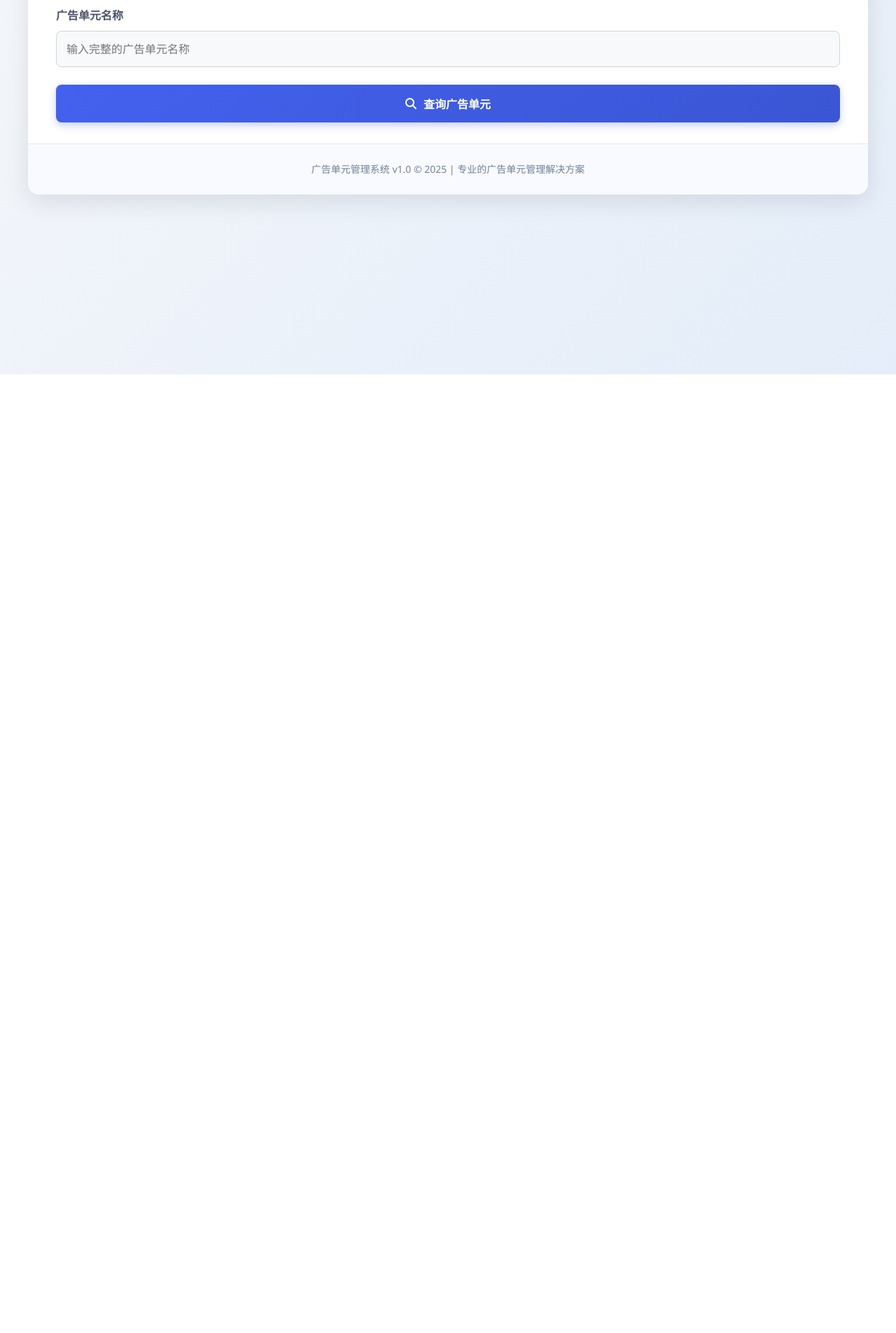
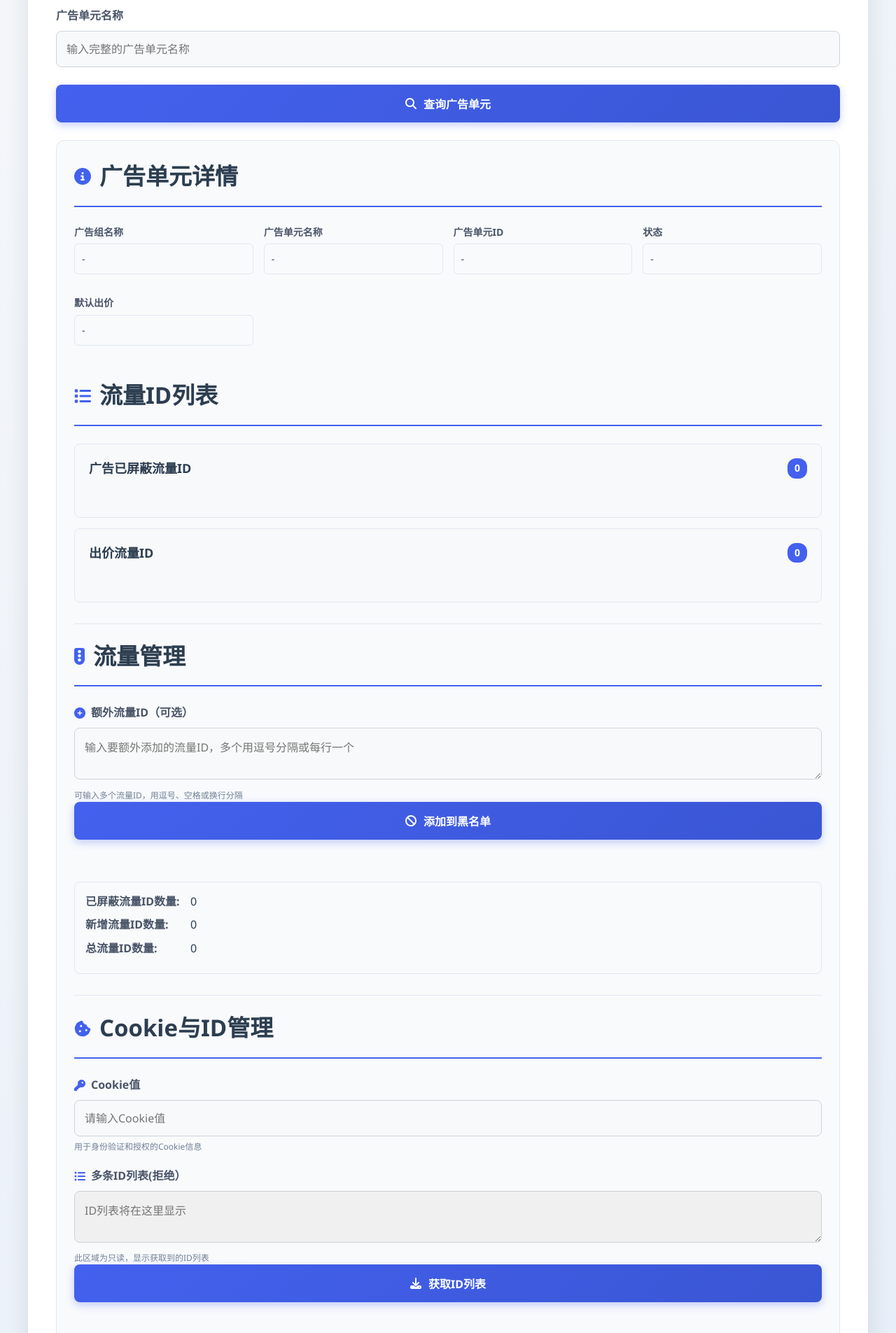
Before and after one commit to Fcy5/CF_datecon, a Flask app: page /mtg_id.html in a window 1280 px wide. Shown: the part 265-2170 px from the top of the page at 70% size. Before the commit the page ends 800 px from the top, so only its background shows below. Run offline with Flask 3, Linux system fonts and the light colour scheme.

Commit message:
Update mtg_id.html

```diff
--- a/templates/mtg_id.html
+++ b/templates/mtg_id.html
@@ -125,6 +125,12 @@
             background: white;
         }
 
+        textarea[readonly] {
+            background-color: #f0f0f0;
+            cursor: not-allowed;
+            border-color: #d0d0d0;
+        }
+
         .btn {
             padding: 15px 30px;
             border-radius: 8px;
@@ -161,7 +167,7 @@
             border-radius: 12px;
             padding: 25px;
             border: 1px solid #e2e8f0;
-            display: none;
+            display: block;
         }
 
         .detail-grid {
@@ -302,7 +308,7 @@
             padding: 15px;
             border-radius: 8px;
             font-weight: 500;
-            display: none;
+            display: block;
         }
 
         .success-message {
@@ -325,7 +331,7 @@
             background: #f8fafc;
             border-radius: 8px;
             border: 1px solid #e2e8f0;
-            display: none;
+            display: block;
         }
 
         .response-detail-item {
@@ -560,7 +566,7 @@
 
                     <div class="response-message" id="response-message"></div>
 
-                    <div class="response-details" id="response-details" style="display: none;">
+                    <div class="response-details" id="response-details" style="display: block;">
                         <div class="response-detail-item">
                             <div class="response-label">已屏蔽流量ID数量:</div>
                             <div id="response-fixed-count">0</div>
@@ -574,6 +580,37 @@
                             <div id="response-total-count">0</div>
                         </div>
                     </div>
+                </div>
+
+                <div class="cookie-management-section" style="margin-top: 30px; padding-top: 20px; border-top: 1px solid #e2e8f0;">
+                    <div class="section-title">
+                        <i class="fas fa-cookie-bite"></i>
+                        <h2>Cookie与ID管理</h2>
+                    </div>
+
+                    <div class="additional-input">
+                        <div class="additional-label">
+                            <i class="fas fa-key"></i>
+                            <span>Cookie值</span>
+                        </div>
+                        <input type="text" id="cookie-input" placeholder="请输入Cookie值">
+                        <div class="input-hint">用于身份验证和授权的Cookie信息</div>
+                    </div>
+
+                    <div class="additional-input">
+                        <div class="additional-label">
+                            <i class="fas fa-list-ul"></i>
+                            <span>多条ID列表(拒绝）</span>
+                        </div>
+                        <textarea id="multiple-ids-display" placeholder="ID列表将在这里显示" readonly></textarea>
+                        <div class="input-hint">此区域为只读，显示获取到的ID列表</div>
+                    </div>
+
+                    <button class="btn" id="fetch-ids-btn">
+                        <i class="fas fa-download"></i> 获取ID列表
+                    </button>
+
+                    <div class="response-message" id="fetch-ids-response"></div>
                 </div>
 
                 <div class="update-bid-section">
@@ -661,6 +698,9 @@
 
             // 更新出价按钮
             document.getElementById('update-bid-btn').addEventListener('click', updateBidRate);
+
+            // 获取ID列表按钮
+            document.getElementById('fetch-ids-btn').addEventListener('click', fetchIdsWithCookie);
 
             // 为初始行添加删除事件
             document.querySelector('.remove-bid-row-btn').addEventListener('click', function() {
@@ -883,6 +923,40 @@
             document.getElementById('response-total-count').textContent = data.total_count || FIXED_MTGIDS.length;
         }
 
+        // 获取ID列表
+        async function fetchIdsWithCookie() {
+            const cookie = document.getElementById('cookie-input').value.trim();
+            const offerId = document.getElementById('detail-offer-id').textContent;
+            if (!cookie) {
+                showResponse('请输入Cookie值', 'error', 'fetch-ids-response');
+                return;
+            }
+            if (!offerId || offerId === '-') {
+                showResponse('请先查询广告单元', 'error', 'response-message');
+                return;
+            }
+
+            try {
+                // 在实际应用中，这里会调用后端API
+                const response = await axios.get('/api/fetch_ids', {
+                     params: {
+                fixed_cookie: cookie,
+                offer_id: offerId
+            }});
+
+                if (response.data.code === 200) {
+                    // 显示获取到的ID列表
+                    const idsDisplay = document.getElementById('multiple-ids-display');
+                    idsDisplay.value = response.data.data.material_ids.join('\n');
+                    showResponse(`成功获取 ${response.data.data.material_count} 条ID`, 'success', 'fetch-ids-response');
+                } else {
+                    showResponse(response.data.msg || '获取ID列表失败', 'error', 'fetch-ids-response');
+                }
+            } catch (error) {
+                showResponse('获取ID列表失败', 'error', 'fetch-ids-response');
+            }
+        }
+
         // 页面加载完成后初始化
         window.addEventListener('DOMContentLoaded', init);
     </script>
```
